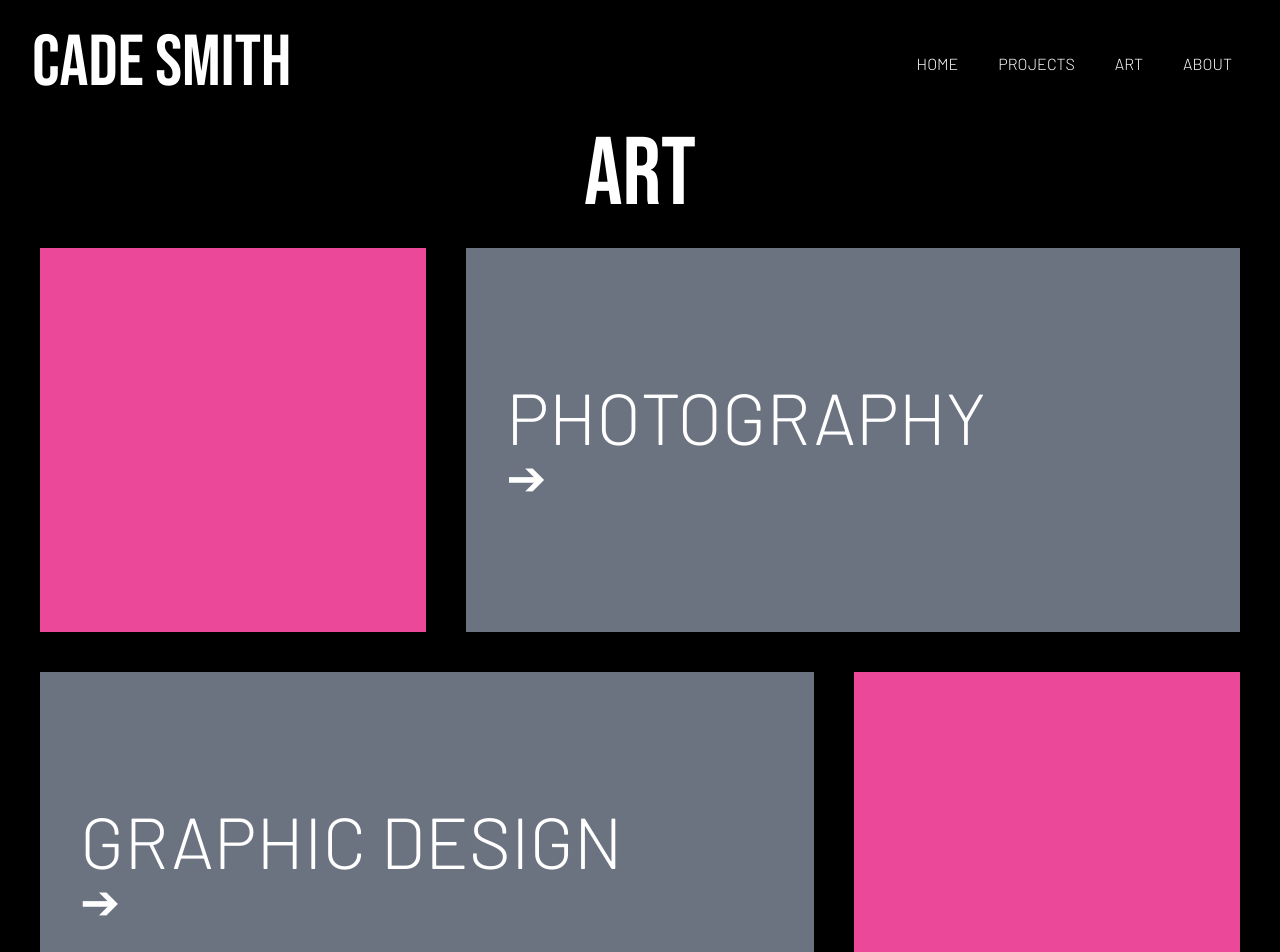
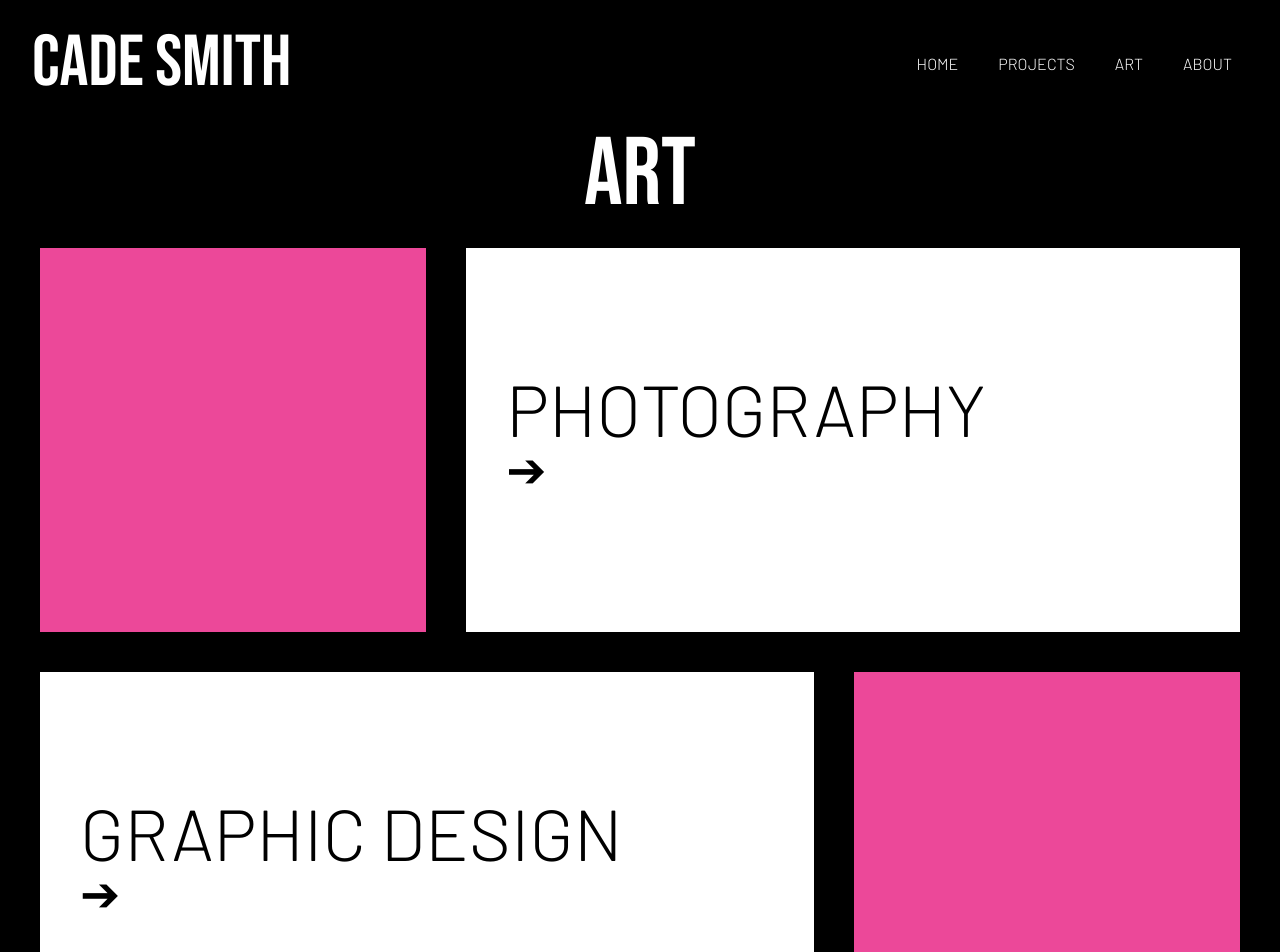
Before and after one commit to cadesmith/PortfolioSite, a Next.js app: page /art in a window 1280 px wide. Shown: the top 952 px of the page. Built offline with nearby package versions, Linux system fonts and the light colour scheme.

Commit message:
fixed arrow animation

```diff
--- a/app/art/page.tsx
+++ b/app/art/page.tsx
@@ -9,23 +9,29 @@ export default function Art() {
         <div className='pb-6 grid justify-items-center'>
           <h1 className={`${bebas.className} text-8xl`}>ART</h1>
         </div>
-        <div className='grid md:flex h-96 mb-10 lg:mx-10'>
+        <div className='grid md:flex h-96 mb-10 mx-10'>
           <div className='md:w-1/3 bg-pink-500'>
           </div>
-          <div className='lg:ml-10 bg-gray-500 lg:w-2/3 lg:pl-10 lg:content-center'>
-            <div>
-              <h1>PHOTOGRAPHY</h1>
-              <Link href='/art/photography' className='text-5xl mb-4 transition-transform duration-300
-              ease-in-out hover:translate-x-1/5'>&#10132;</Link>
+          <div className='lg:ml-10 bg-white text-black lg:w-2/3 pl-10 lg:content-center'>
+            <h1>PHOTOGRAPHY</h1>
+            <div className='mb-4 transition-transform duration-300 ease-in-out hover:translate-x-5'>
+              <Link
+                href='/art/photography'
+                className='text-5xl'>
+                &#10132;
+              </Link>
             </div>
           </div>
         </div>
-        <div className='grid md:flex h-96 lg:mx-10'>
-          <div className='lg:w-2/3 lg:mr-10 order-2 bg-gray-500 md:order-none lg:pl-10 lg:content-center'>
-            <div>
-              <h1>GRAPHIC DESIGN</h1>
-              <Link href='/art/photography' className='text-5xl mb-4 transition-transform duration-300
-              ease-in-out hover:translate-x-1/5'>&#10132;</Link>
+        <div className='grid md:flex h-96 mx-10'>
+          <div className='lg:w-2/3 lg:mr-10 order-2 bg-white text-black md:order-none pl-10 lg:content-center'>
+            <h1>GRAPHIC DESIGN</h1>
+            <div className='mb-4 transition-transform duration-300 ease-in-out hover:translate-x-5'>
+            <Link
+              href='/art/photography'
+              className='text-5xl'>
+              &#10132;
+            </Link>
             </div>
           </div>
           <div className='order-1 md:order-none md:w-1/3 bg-pink-500'>
--- a/tailwind.config.ts
+++ b/tailwind.config.ts
@@ -3,6 +3,7 @@ import type { Config } from "tailwindcss";
 const config: Config = {
   content: [
     "./app/**/*.tsx",
+    "./app/*.tsx",
     "./app/components/**/*.tsx",
   ],
   theme: {
```
